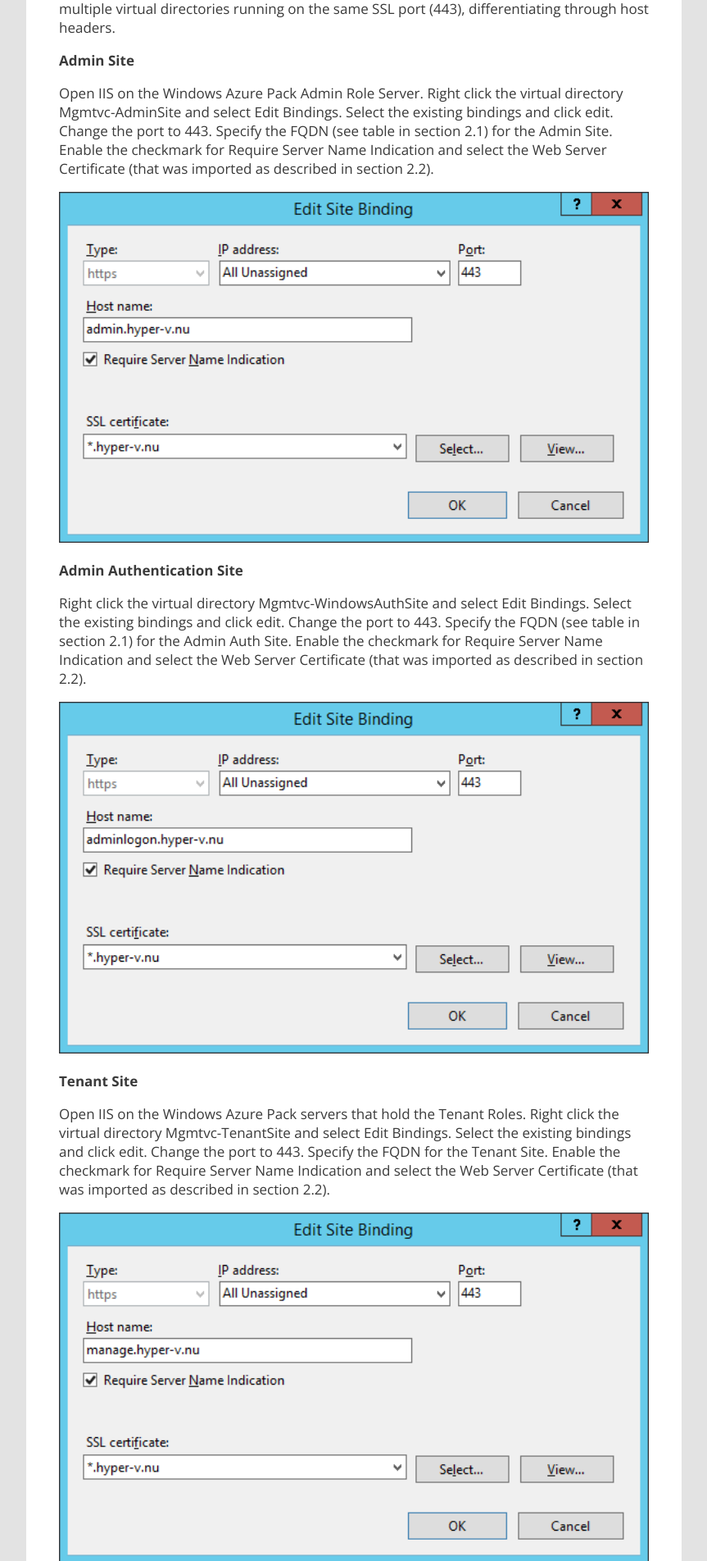
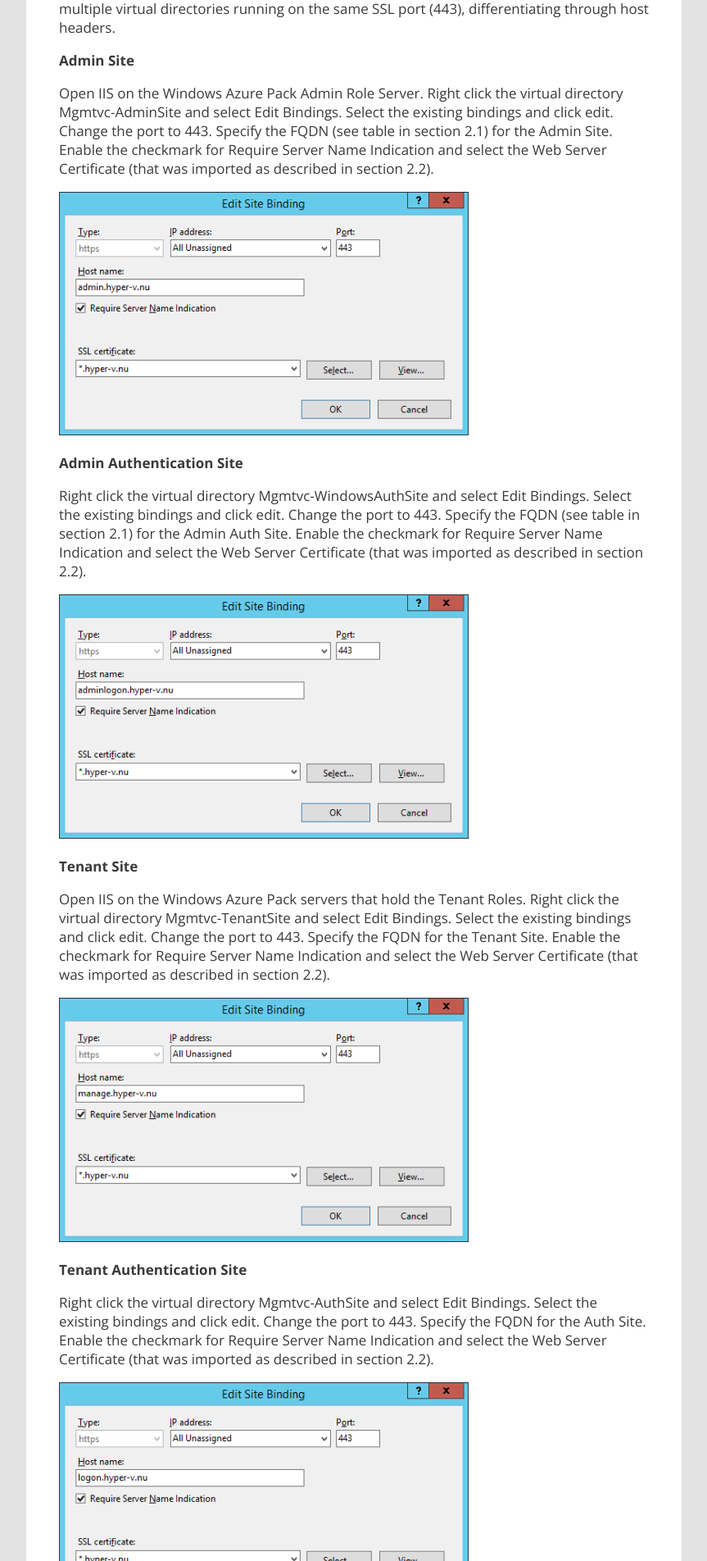
Before and after one commit to marcvaneijk/marcvaneijk.old, a Jekyll site: the page built from _posts/2014-06-03-wapha.md, in a window 1280 px wide. Shown: the part 3897-5801 px from the top of the page at 82% size, without its empty margins (58-921 px from the left). Built offline with Jekyll 4.4.1, drawn with Linux system fonts in a browser that asks for light colours; nearby versions of some CDN libraries.

Commit message:
Update 2014-06-03-wapha.md

```diff
--- a/_posts/2014-06-03-wapha.md
+++ b/_posts/2014-06-03-wapha.md
@@ -109,31 +109,31 @@ A single server will host multiple virtual directories on the same SSL port (443
 
 Open IIS on the Windows Azure Pack Admin Role Server. Right click the virtual directory Mgmtvc-AdminSite and select Edit Bindings. Select the existing bindings and click edit. Change the port to 443. Specify the FQDN (see table in section 2.1) for the Admin Site. Enable the checkmark for Require Server Name Indication and select the Web Server Certificate (that was imported as described in section 2.2).
 
-<img src="/images/2014-06-03/admin-site.png" width="720">
+<img src="/images/2014-06-03/admin-site.png" width="500">
 
 **Admin Authentication Site**
 
 Right click the virtual directory Mgmtvc-WindowsAuthSite and select Edit Bindings. Select the existing bindings and click edit. Change the port to 443. Specify the FQDN (see table in section 2.1) for the Admin Auth Site. Enable the checkmark for Require Server Name Indication and select the Web Server Certificate (that was imported as described in section 2.2).
 
-<img src="/images/2014-06-03/admin-auth-site.png" width="720">
+<img src="/images/2014-06-03/admin-auth-site.png" width="500">
 
 **Tenant Site**
 
 Open IIS on the Windows Azure Pack servers that hold the Tenant Roles. Right click the virtual directory Mgmtvc-TenantSite and select Edit Bindings. Select the existing bindings and click edit. Change the port to 443. Specify the FQDN for the Tenant Site. Enable the checkmark for Require Server Name Indication and select the Web Server Certificate (that was imported as described in section 2.2).
 
-<img src="/images/2014-06-03/tenant-site.png" width="720">
+<img src="/images/2014-06-03/tenant-site.png" width="500">
 
 **Tenant Authentication Site**
 
 Right click the virtual directory Mgmtvc-AuthSite and select Edit Bindings. Select the existing bindings and click edit. Change the port to 443. Specify the FQDN for the Auth Site. Enable the checkmark for Require Server Name Indication and select the Web Server Certificate (that was imported as described in section 2.2).
 
-<img src="/images/2014-06-03/tenant-auth-site.png" width="720">
+<img src="/images/2014-06-03/tenant-auth-site.png" width="500">
 
 **Tenant Public API**
 
 Right click the virtual directory MgmtSvc-TenantPublicAPI and select Edit Bindings. Select the existing bindings and click edit. Change the port to 443. Specify the FQDN for the Tenant Public API. Do not enable the checkmark for Require Server Name Indication and select the Web Server Certificate (that was imported as described in section 2.2).
 
-<img src="/images/2014-06-03/Tenant-Public-API.png" width="720">
+<img src="/images/2014-06-03/Tenant-Public-API.png" width="500">
 
 **FQDN references in the Windows Azure Pack databases**
 
```
